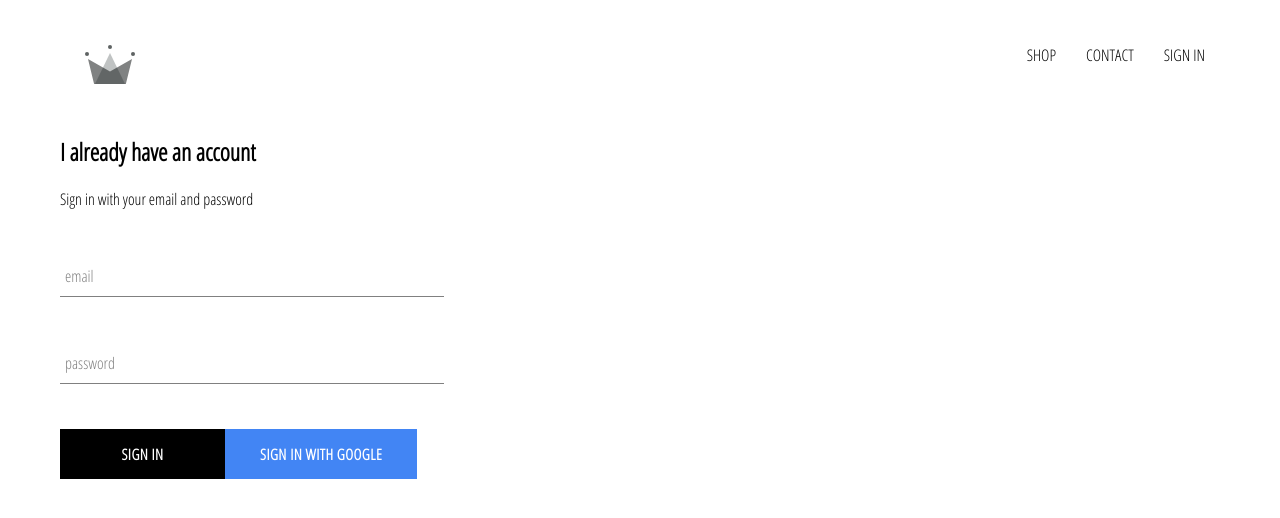
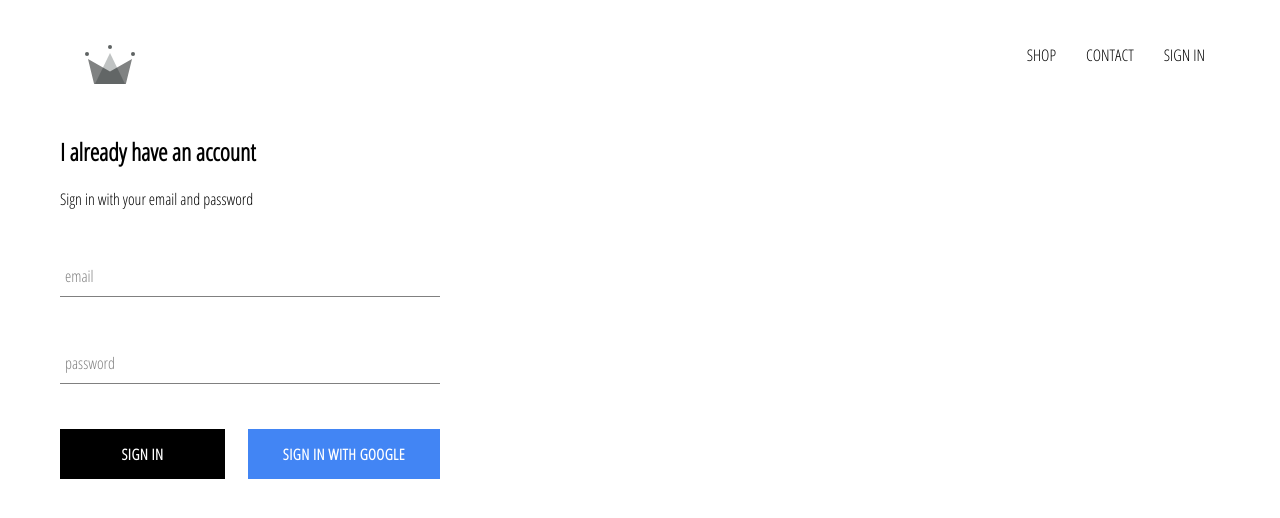
Before and after one commit to sarahpaz/crwn-clothing, a React (Create React App) app: page /signin in a window 1280 px wide. Shown: the top 518 px of the page. Built offline with nearby package versions, Linux system fonts and the light colour scheme; no server answers.

Commit message:
add div container for buttons and styling

```diff
--- a/src/components/sign-in/sign-in.component.jsx
+++ b/src/components/sign-in/sign-in.component.jsx
@@ -50,12 +50,14 @@ class SignIn extends React.Component {
             label="password"
             required
           />
+          <div className="buttons">
             <CustomButton type="submit" value="Submit Form">
               SIGN IN
             </CustomButton>
             <CustomButton onClick={signInWithGoogle} isGoogleSignIn>
               SIGN IN WITH GOOGLE
             </CustomButton>
+          </div>
         </form>
       </div>
     );
--- a/src/components/sign-in/sign-in.styles.scss
+++ b/src/components/sign-in/sign-in.styles.scss
@@ -1,9 +1,14 @@
 .sign-in {
-  width: 30vw;
+  width: 380px;
   display: flex;
   flex-direction: column;
 
   .title {
     margin: 10px;
   }
+
+  .buttons {
+    display: flex;
+    justify-content: space-between;
+  }
 }
```
Lines whose indentation alone changed are shown as unchanged.
